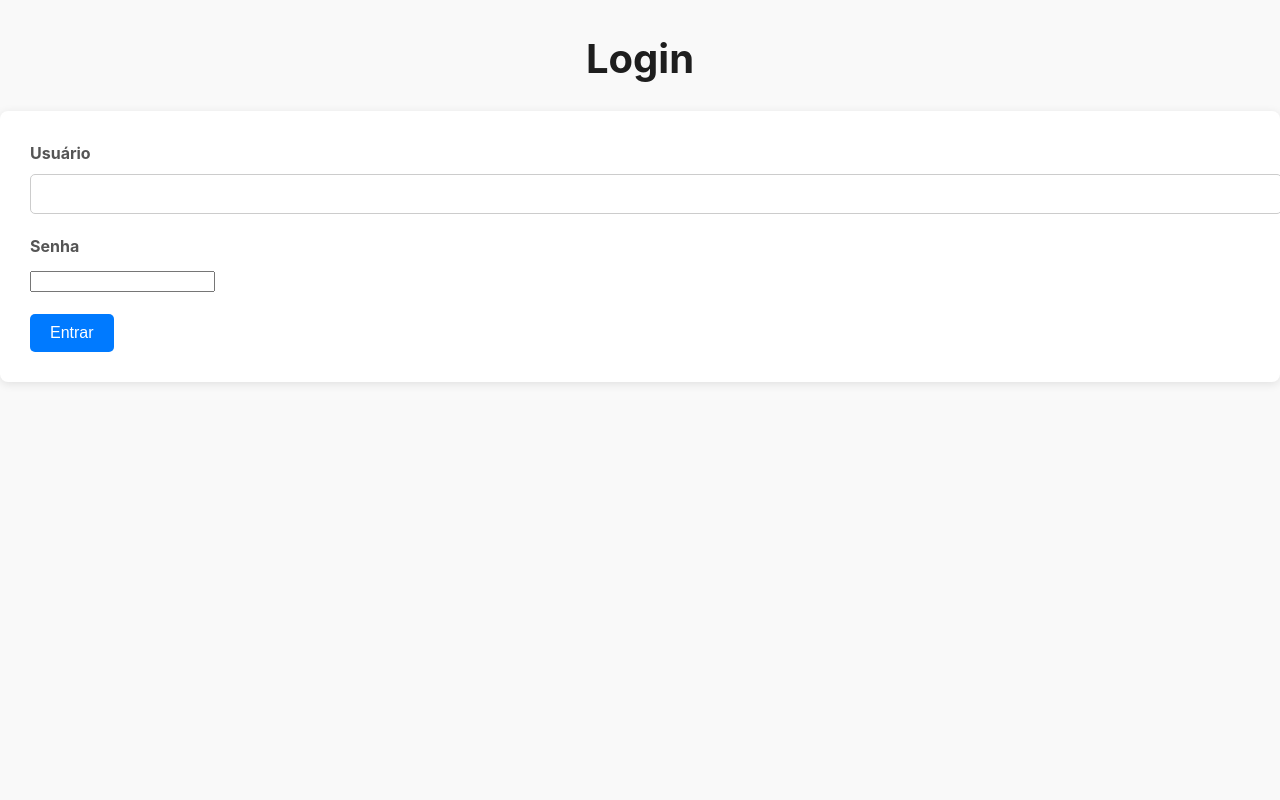
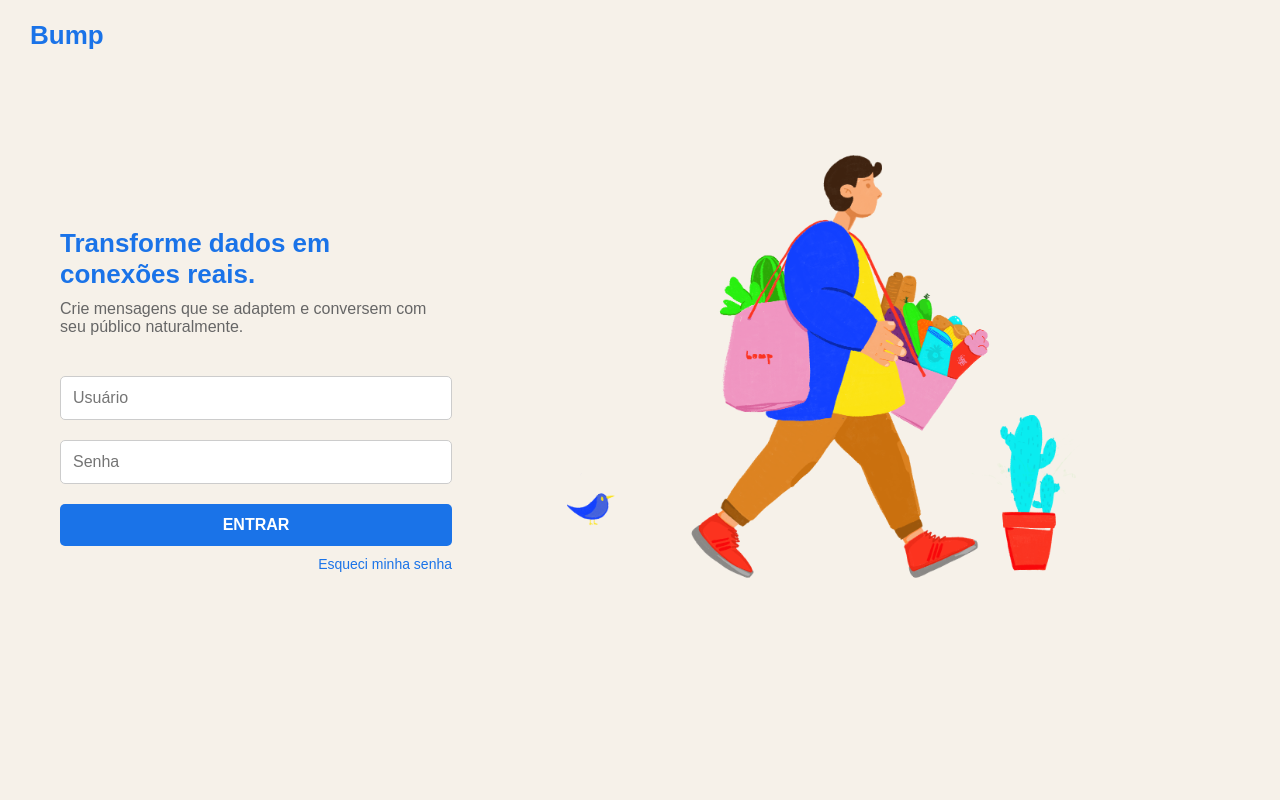
Before and after one commit to Brnuclear123/Demo_IA, a Flask app: page /login in a window 1280 px wide. Run offline with Flask 3, Linux system fonts and the light colour scheme; parts of the project's set-up code (start-up, migrations or seed data) failed here and were passed over.

Commit message:
primeira parte do login e ajustando codigo para o not

```diff
--- a/static/login.css
+++ b/static/login.css
@@ -1,122 +1,109 @@
-/* Global Styles */
+.logo {
+    position: absolute;
+    top: 20px;  /* Distância do topo */
+    left: 30px; /* Distância da esquerda */
+    font-size: 26px;  /* Tamanho da fonte */
+    font-weight: bold;  /* Deixa o texto mais marcante */
+    color: #1a73e8; /* Tom de azul igual ao do design */
+    font-family: 'Arial', sans-serif; /* Ajuste para a fonte correta */
+}
+
+* {
+    margin: 0;
+    padding: 0;
+    box-sizing: border-box;
+}
+
 body {
     font-family: Arial, sans-serif;
-    background: linear-gradient(135deg, #007aff, #00d4ff); /* Fundo com gradiente */
-    margin: 0;
-    height: 50vh; /* Altura total da tela */
-    display: flex; /* Centralizar o conteúdo */
+    background-color: #f6f1e9;
+    display: flex;
     justify-content: center;
     align-items: center;
-    color: #333;
+    height: 100vh;
+    width: 100vw;
 }
 
-/* Container Principal */
-.login-container {
-    background: #fff;
-    padding: 30px;
-    border-radius: 10px; /* Bordas arredondadas */
-    box-shadow: 0 4px 20px rgba(0, 0, 0, 0.2); /* Sombra */
-    width: 50%;
-    max-width: 350px; /* Largura máxima */
-    text-align: center;
+.container {
+    display: flex;
+    width: 100%;
+    height: 100vh;  /* Faz com que ocupe toda a altura da tela */
 }
 
-/* Título */
-.login-container h1 {
-    font-size: 1.8em;
-    margin-bottom: 20px;
-    color: #222;
+.login-box {
+    width: 40%;
+    padding: 60px;
+    display: flex;
+    flex-direction: column;
+    justify-content: center;
 }
 
-/* Estilo do Formulário */
-form {
-    display: flex;
-    flex-direction: column; /* Campos em coluna */
-    gap: 15px; /* Espaçamento entre os campos */
+h1 {
+    color: #1a73e8;
+    font-size: 26px;
+    margin-bottom: 10px;
 }
 
-/* Estilo do Grupo de Campos */
-.form-group {
-    text-align: left;
+p {
+    color: #666;
+    font-size: 16px;
+    margin-bottom: 30px;
 }
 
-/* Label */
-label {
-    font-weight: bold;
-    margin-bottom: 5px;
-    display: block;
-    color: #555;
+form input {
+    width: 100%;
+    padding: 12px;
+    margin: 10px 0;
+    border: 1px solid #ccc;
+    border-radius: 5px;
+    font-size: 16px;
 }
 
-/* Campo de Seleção (Select) */
-select {
-    width: 50%;
-    padding: 10px;
-    font-size: 1em;
-    border: 1px solid #ccc;
-    border-radius: 6px;
-    outline: none;
-    transition: border-color 0.3s ease;
-}
-
-select:focus {
-    border-color: #007aff;
-    box-shadow: 0 0 5px rgba(0, 122, 255, 0.3);
-}
-
-/* Campo de Senha */
-input[type="password"] {
-    width: 50%;
-    padding: 10px;
-    font-size: 1em;
-    border: 1px solid #ccc;
-    border-radius: 6px;
-    outline: none;
-    transition: border-color 0.3s ease;
-}
-
-input[type="password"]:focus {
-    border-color: #007aff;
-    box-shadow: 0 0 5px rgba(0, 122, 255, 0.3);
-}
-
-/* Botão */
 button {
-    background: #007aff;
-    color: #fff;
-    font-size: 1.2em;
+    width: 100%;
+    padding: 12px;
+    background: #1a73e8;
+    color: white;
     border: none;
-    border-radius: 6px;
-    padding: 10px;
+    border-radius: 5px;
     cursor: pointer;
-    transition: background-color 0.3s ease, transform 0.2s ease;
+    font-size: 16px;
+    font-weight: bold;
+    margin-top: 10px;
 }
 
 button:hover {
-    background: #005bb5;
-    transform: translateY(-2px); /* Efeito de elevação */
+    background: #155ab6;
 }
 
-button:active {
-    transform: translateY(0); /* Volta ao estado original ao clicar */
+a {
+    display: block;
+    text-align: right;
+    margin-top: 10px;
+    font-size: 14px;
+    color: #1a73e8;
+    text-decoration: none;
 }
 
-/* Responsividade */
-@media (max-width: 480px) {
-    .login-container {
-        padding: 20px;
-    }
+.illustration {
+    width: 50%;
+    display: flex;
+    justify-content: center;
+    align-items: center;
+    background: #f6f1e9;
+}
 
-    .login-container h1 {
-        font-size: 1.5em;
-    }
+.illustration img {
+    max-width: 100%;
+    height: auto;
+    transform: translateX(25px);
+}
 
-    form {
-        gap: 10px;
-    }
+.illustration img {
+    transform: translateX(-20px); /* Move para a direita */
+}
 
-    button {
-        font-size: 1em;
-        padding: 8px;
-    }
+
+.illustration img {
+    transform: translateY(-50px);   /*mover para cima e baixo */
 }
--- a/templates/login.html
+++ b/templates/login.html
@@ -1,24 +1,29 @@
 <!DOCTYPE html>
-<html lang="pt-br">
+<html lang="pt">
 <head>
     <meta charset="UTF-8">
+    <meta name="viewport" content="width=device-width, initial-scale=1.0">
     <title>Login</title>
-    <link rel="stylesheet" href="{{ url_for('static', filename='styles.css') }}">
+    <link rel="stylesheet" href="{{ url_for('static', filename='login.css') }}">
 </head>
 <body>
-    <div class="login-container">
-        <h1>Login</h1>
-        <form action="{{ url_for('routes.login') }}" method="post">
-            <div class="form-group">
-                <label for="username">Usuário</label>
-                <input type="text" id="username" name="username" required>
-            </div>
-            <div class="form-group">
-                <label for="password">Senha</label>
-                <input type="password" id="password" name="password" required>
-            </div>
-            <button type="submit">Entrar</button>
-        </form>
+    <div class="logo">
+        Bump
+    </div>
+    <div class="container">
+        <div class="login-box">
+            <h1>Transforme dados em conexões reais.</h1>
+            <p>Crie mensagens que se adaptem e conversem com seu público naturalmente.</p>
+            <form action="{{ url_for('routes.login') }}" method="post">
+                <input type="text" name="username" placeholder="Usuário" required>
+                <input type="password" name="password" placeholder="Senha" required>
+                <button type="submit">ENTRAR</button>
+                <a href="#">Esqueci minha senha</a>
+            </form>
+        </div>
+        <div class="illustration">
+            <img src="{{ url_for('static', filename='login-image.png') }}" alt="Ilustração">
+        </div>
     </div>
 </body>
 </html>
```
Also changed, not shown: static/frames/meu_fundo.png (added), static/login-image.png (added), 1 other file.
